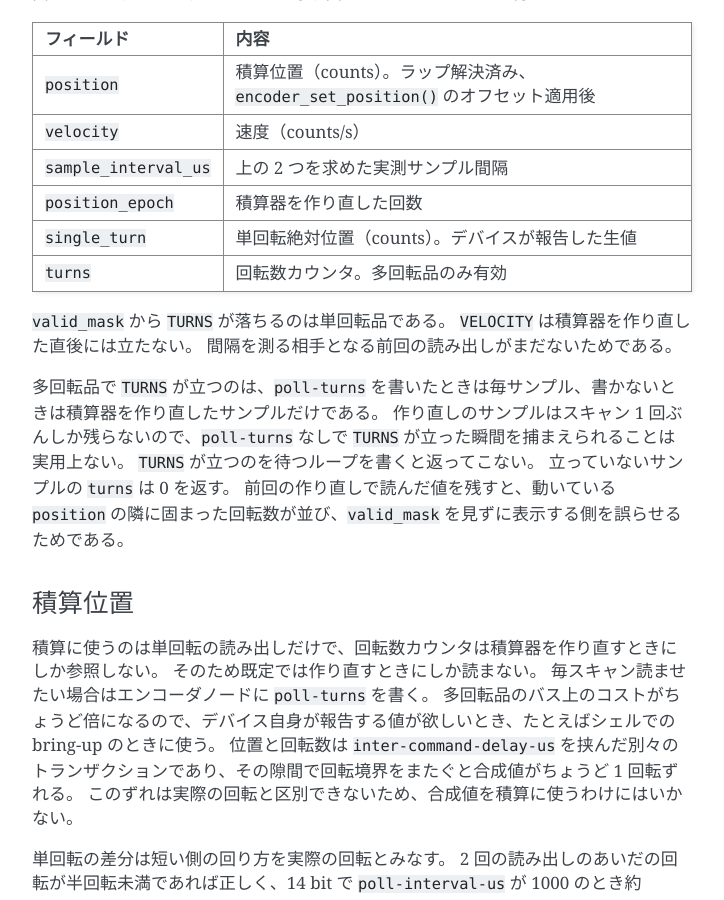
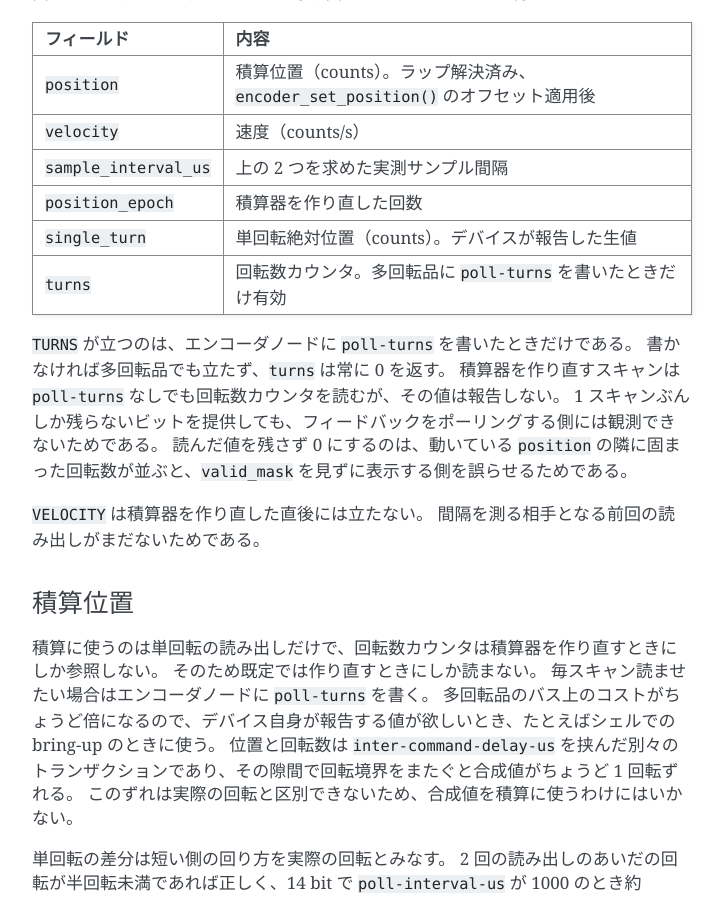
Before and after one commit to ForteFibre/fibril_zephyr, a Sphinx documentation site: the page built from doc/drivers/amt21.md, in a window 1280 px wide and 900 px high, scrolled down 2085 px. Shown: the whole window, without its empty margins (388-1112 px from the left). Built offline with Sphinx 7.4.7, drawn with Linux system fonts in a browser that asks for light colours.

Commit message:
refactor(drivers/encoder/amt21): TURNS を poll-turns のときだけ立てる
作り直しのスキャンは poll-turns なしでも回転数カウンタを読むので、その
サンプルだけ TURNS を立てていた。しかしそのサンプルは 1 スキャンで次に
上書きされるため、フィードバックをポーリングする側が観測することはない。
観測できないビットを提供したうえで「立つのを待ってはいけない」と注意書きを
足す形になっていた。

レビューで人間ではない 2 者が続けてこの条件を読み違えたので、観測できない
ものは提供しないことにする。TURNS は poll-turns と一対一に対応し、書かなければ
多回転品でも立たない。注意書きは丸ごと不要になる。

作り直しが turns を読むこと自体は変わらない。積算の種として要る。

テストは reset 直後の has_reading が落ちた状態を使い、最初に返ってきた
読み出し、つまり作り直したサンプルそのものを捕まえる。wait_fresh() は
そのサンプルを寝過ごすので、契約が問題にしていないサンプルしか見られない。

Co-Authored-By: Claude Opus 5 (1M context) <noreply@anthropic.com>

```diff
--- a/doc/drivers/amt21.md
+++ b/doc/drivers/amt21.md
@@ -75,17 +75,16 @@ STM32 の UART なら `de-enable` プロパティがそれに当たる。
 | `sample_interval_us` | 上の 2 つを求めた実測サンプル間隔 |
 | `position_epoch` | 積算器を作り直した回数 |
 | `single_turn` | 単回転絶対位置（counts）。デバイスが報告した生値 |
-| `turns` | 回転数カウンタ。多回転品のみ有効 |
+| `turns` | 回転数カウンタ。多回転品に `poll-turns` を書いたときだけ有効 |
 
-`valid_mask` から `TURNS` が落ちるのは単回転品である。
+`TURNS` が立つのは、エンコーダノードに `poll-turns` を書いたときだけである。
+書かなければ多回転品でも立たず、`turns` は常に 0 を返す。
+積算器を作り直すスキャンは `poll-turns` なしでも回転数カウンタを読むが、その値は報告しない。
+1 スキャンぶんしか残らないビットを提供しても、フィードバックをポーリングする側には観測できないためである。
+読んだ値を残さず 0 にするのは、動いている `position` の隣に固まった回転数が並ぶと、`valid_mask` を見ずに表示する側を誤らせるためである。
+
 `VELOCITY` は積算器を作り直した直後には立たない。
 間隔を測る相手となる前回の読み出しがまだないためである。
-
-多回転品で `TURNS` が立つのは、`poll-turns` を書いたときは毎サンプル、書かないときは積算器を作り直したサンプルだけである。
-作り直しのサンプルはスキャン 1 回ぶんしか残らないので、`poll-turns` なしで `TURNS` が立った瞬間を捕まえられることは実用上ない。
-`TURNS` が立つのを待つループを書くと返ってこない。
-立っていないサンプルの `turns` は 0 を返す。
-前回の作り直しで読んだ値を残すと、動いている `position` の隣に固まった回転数が並び、`valid_mask` を見ずに表示する側を誤らせるためである。
 
 ### 積算位置
 
```
Also changed, not shown: 3 other files.
